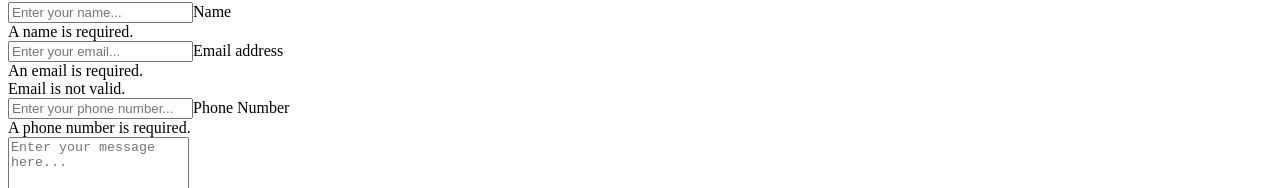
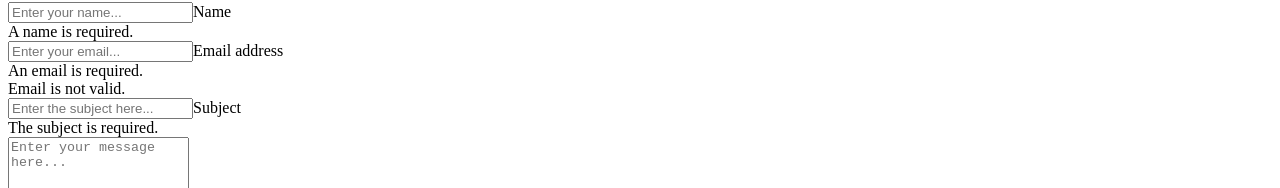
Before and after one commit to th3N0m4d/nuxt-blog, a Nuxt app: page /contact in a window 1280 px wide. Shown: the part 245-433 px from the top of the page. Built offline with nearby package versions, Linux system fonts and the light colour scheme.

Commit message:
fix(contact): add missing form names

```diff
--- a/pages/contact.vue
+++ b/pages/contact.vue
@@ -22,6 +22,7 @@ main.mb-4
             .form-floating
               input#name.form-control(
                 type='text',
+                name='name'
                 placeholder='Enter your name...',
                 data-sb-validations='required'
               )
@@ -31,6 +32,7 @@ main.mb-4
             .form-floating
               input#email.form-control(
                 type='email',
+                name='email',
                 placeholder='Enter your email...',
                 data-sb-validations='required,email'
               )
@@ -40,17 +42,19 @@ main.mb-4
               .invalid-feedback(data-sb-feedback='email:email')
                 | Email is not valid.
             .form-floating
-              input#phone.form-control(
-                type='tel',
-                placeholder='Enter your phone number...',
+              input#subject.form-control(
+                type='text',
+                name='subject',
+                placeholder='Enter the subject here...',
                 data-sb-validations='required'
               )
-              label(for='phone') Phone Number
-              .invalid-feedback(data-sb-feedback='phone:required')
-                | A phone number is required.
+              label(for='subject') Subject
+              .invalid-feedback(data-sb-feedback='subject:required')
+                | The subject is required.
             .form-floating
               textarea#message.form-control(
                 placeholder='Enter your message here...',
+                name='message'
                 style='height: 12rem',
                 data-sb-validations='required'
               )
```
